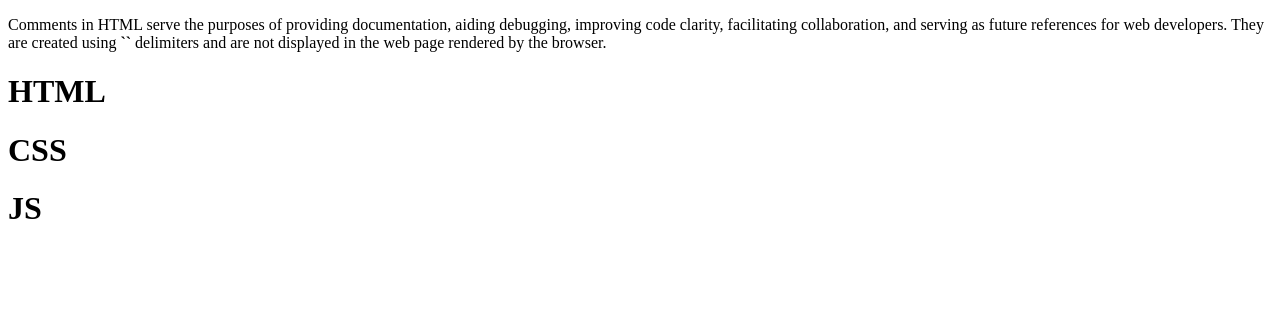
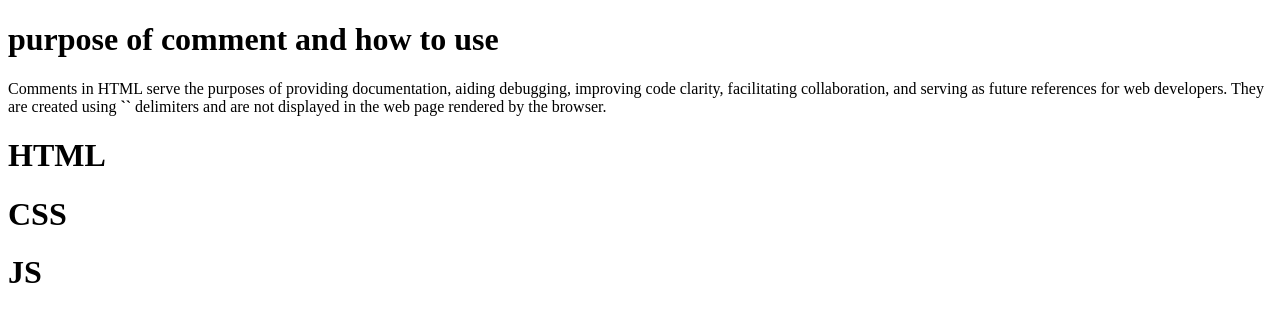
Before and after one commit to SATYAMRATHORE01/Getting-Started-with-HTML-Assignment, a plain HTML site: page Getting Started with HTML Assignment/02_assignment.html in a window 1280 px wide. Drawn offline with Linux system fonts and the light colour scheme.

Commit message:
Update 02_assignment.html

```diff
--- a/Getting Started with HTML Assignment/02_assignment.html
+++ b/Getting Started with HTML Assignment/02_assignment.html
@@ -6,7 +6,7 @@
     <title>comment</title>
 </head>
 <body>
-
+    <h1>purpose of comment and how to use</h1>
     <p>Comments in HTML serve the purposes of providing documentation, aiding debugging, improving code clarity, facilitating collaboration, and serving as future references for web developers. They are created using <b> `<!--` and `-->`</b> delimiters and are not displayed in the web page rendered by the browser.</p>
 
 
```
